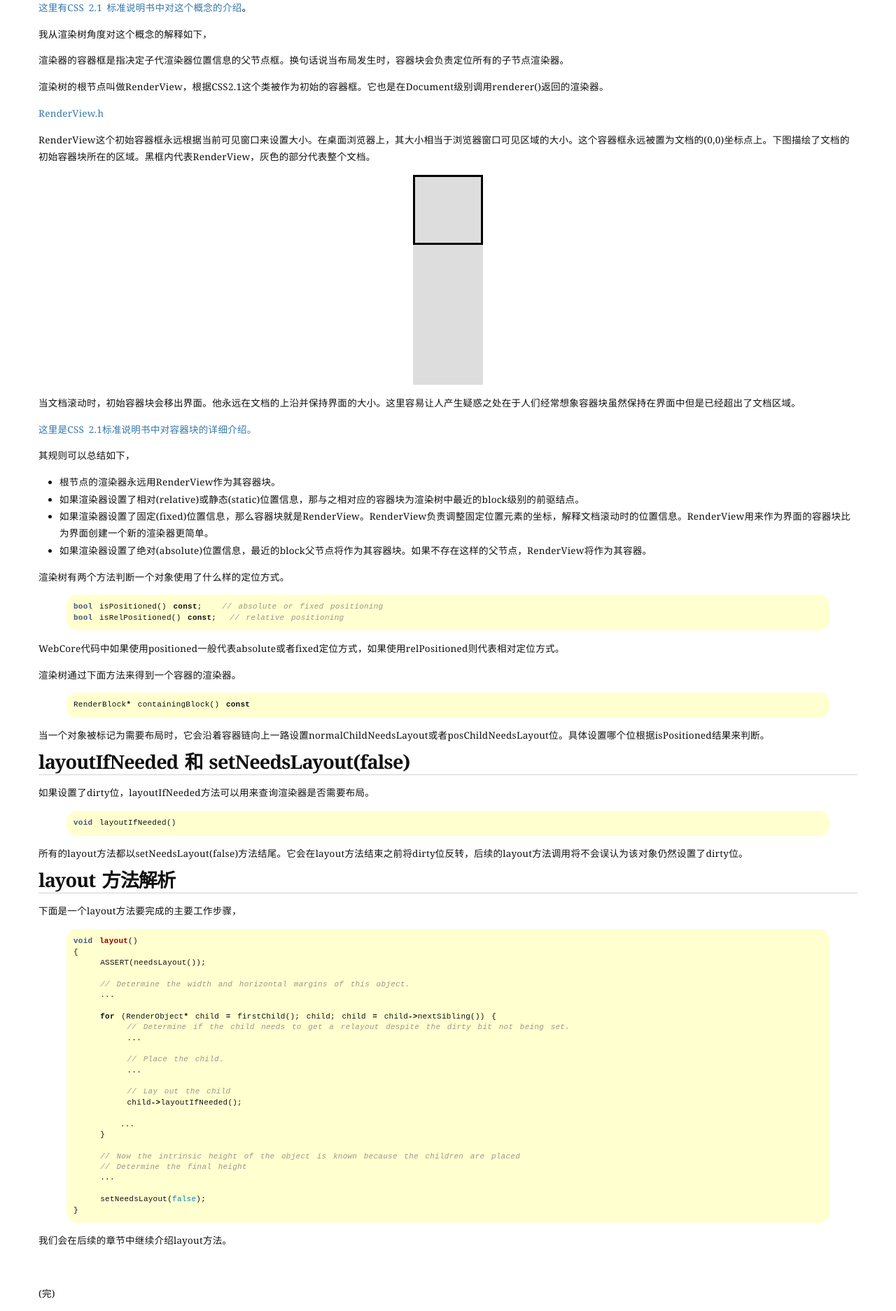
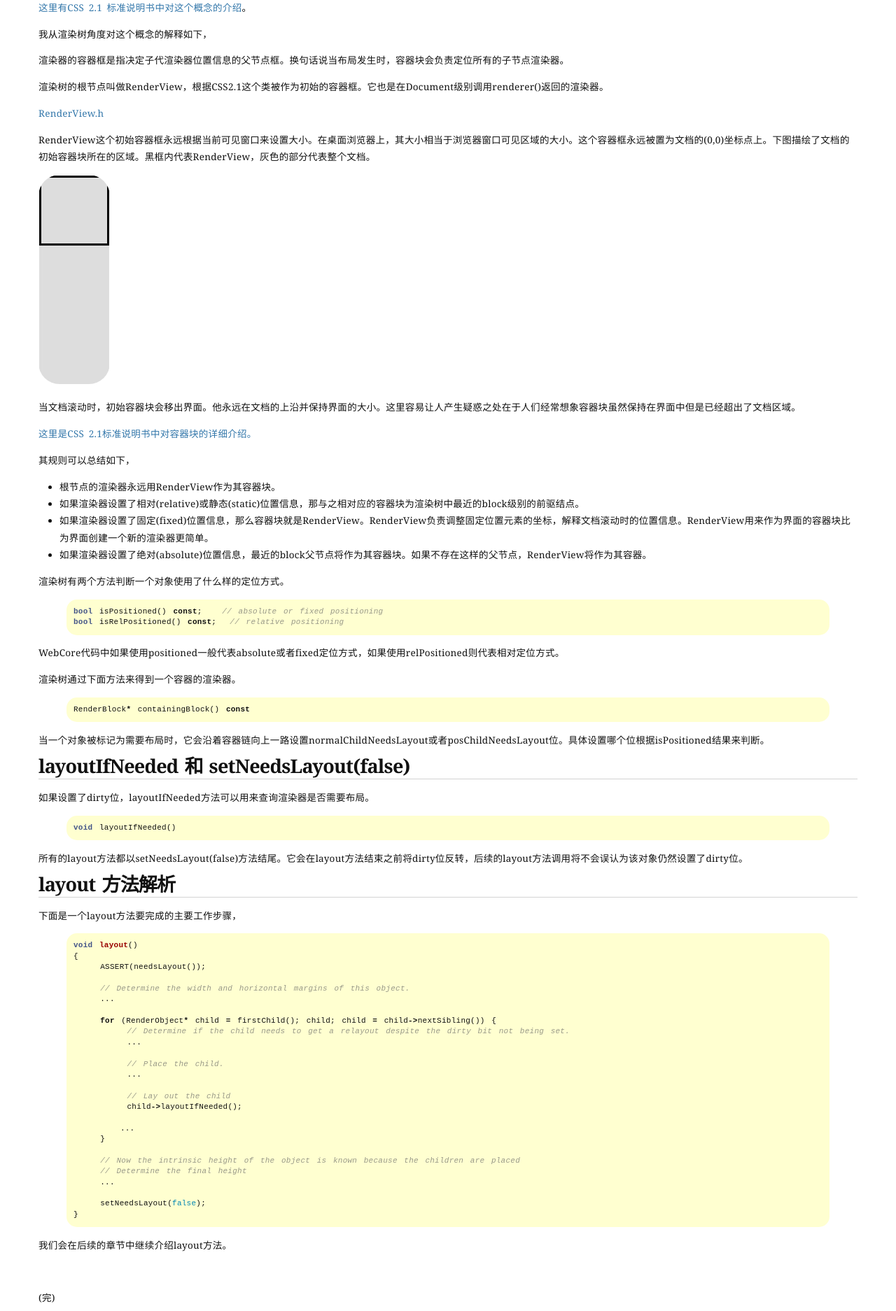
Before and after one commit to aaronz/aaronz.github.com, a Jekyll site: the page built from _posts/2014-06-26-webcore-renderring-layout-basics.markdown, in a window 1280 px wide. Shown: the part 1215-3089 px from the top of the page at 70% size. Built offline with Jekyll 4.4.1, drawn with Linux system fonts in a browser that asks for light colours; Markdown is read by kramdown in place of the engine named in the settings; comment, search, counter and statistics services are not loaded.

Commit message:
Refine post: webcore-renderring-layout-basic.

```diff
--- a/_posts/2014-06-26-webcore-renderring-layout-basics.markdown
+++ b/_posts/2014-06-26-webcore-renderring-layout-basics.markdown
@@ -57,12 +57,7 @@ bool normalChildNeedsLayout() const { return m_normalChildNeedsLayout; }
 
 RenderView这个初始容器框永远根据当前可见窗口来设置大小。在桌面浏览器上，其大小相当于浏览器窗口可见区域的大小。这个容器框永远被置为文档的(0,0)坐标点上。下图描绘了文档的初始容器块所在的区域。黑框内代表RenderView，灰色的部分代表整个文档。
 
-<center><p></p>
-<div style="width:100px;height:300px; background-color:#dddddd">
-<div style="border:3px solid black;width:94px;height:94px">
-</div>
-</div>
-<p></p></center>
+![RenderView](/assets/images/posts/renderview.jpg)
 
 当文档滚动时，初始容器块会移出界面。他永远在文档的上沿并保持界面的大小。这里容易让人产生疑惑之处在于人们经常想象容器块虽然保持在界面中但是已经超出了文档区域。
 
```
Also changed, not shown: assets/images/posts/renderview.jpg (added).
